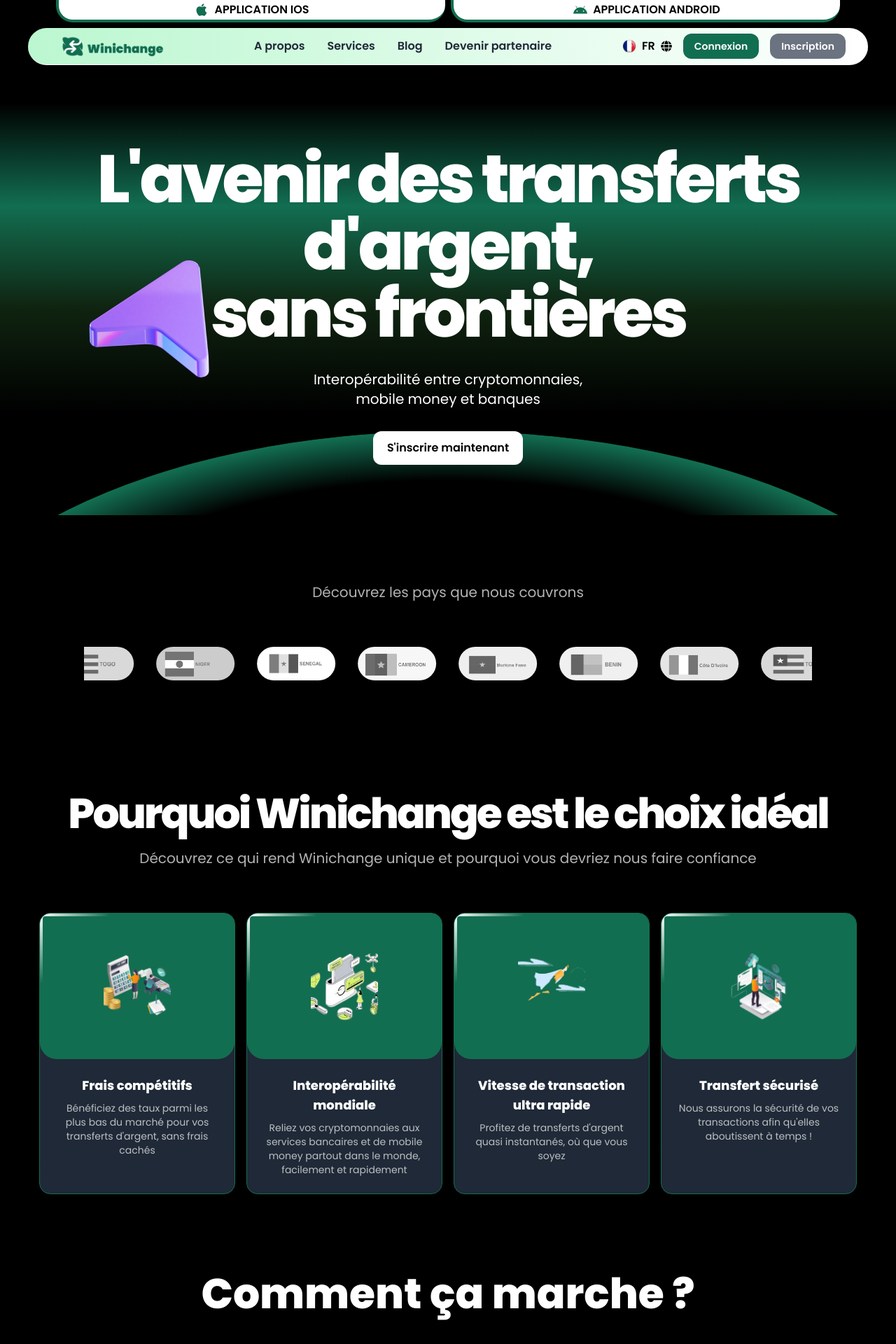
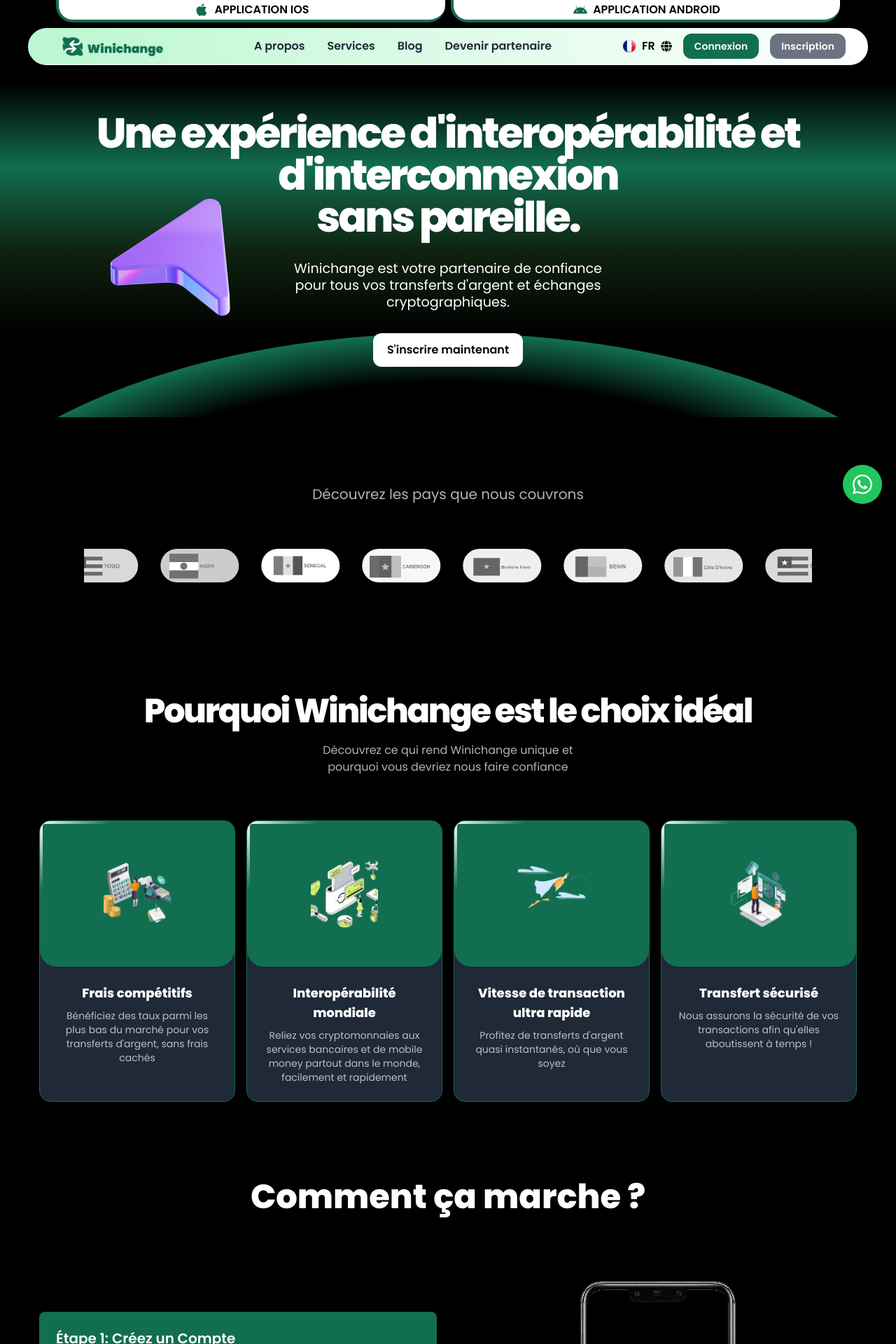
Before and after one commit to YVNNVLEX/WiniChange-Projet-Try, a Next.js app in the folder my-app/: page / in a window 1280 px wide. Shown: the top 1920 px of the page at 70% size. Built offline with nearby package versions, Linux system fonts and the light colour scheme.

Commit message:
Updated-F-S

```diff
--- a/my-app/src/app/(pages)/aboutUs/page.tsx
+++ b/my-app/src/app/(pages)/aboutUs/page.tsx
@@ -25,10 +25,10 @@
             />
           </div>
           <div className='flex-1 text-center lg:text-left space-y-5'>
-            <h1 className='text-[#126e51] text-4xl lg:text-5xl font-extrabold leading-tight'>
+            <h1 className='text-[#126e51] text-3xl lg:text-4xl font-extrabold leading-normal mb-4'>
               À Propos de <br /> WiniChange
             </h1>
-            <p className='text-black/80 text-sm md:text-lg'>
+            <p className='text-black/80 text-sm md:text-[1rem] md:leading-6'>
               Winichange est la plus grande plateforme d'achat et de vente de cryptomonnaies en Afrique.
               Notre vision est de promouvoir l'inclusion financière pour les populations africaines.
             </p>
@@ -55,17 +55,17 @@
             />
           </div>
           <div className='flex-1 text-center lg:text-left space-y-5'>
-            <h1 className='text-[#126e51] text-4xl md:text-5xl font-extrabold leading-tight'>
-              Travailler <br /> chez WiniChange
+          <h1 className='text-[#126e51] text-3xl md:text-4xl font-extrabold leading-normal mb-4'>
+            Rejoignez <br /> notre équipe chez WiniChange
           </h1>
-            <p className='text-black/80 text-sm md:text-lg'>
-              Si vous êtes passionné par la finance et/ou la technologie numérique, et que vous avez des compétences dans ce domaine,
-              Winichange vous offre l'opportunité de rejoindre ses équipes et de participer à une belle aventure professionnelle et humaine.
+          <p className='text-black/80 text-sm md:text-[1rem] md:leading-6'>
+            Vous êtes passionné par la finance ou la technologie numérique ? Vous avez des compétences dans ces domaines ?
+            WiniChange vous offre l'opportunité de rejoindre une équipe dynamique et de participer à une aventure professionnelle enrichissante.
           </p>
-            <p className='text-sm md:text-lg'>
-              Envoyez votre CV à :
+          <p className='text-sm md:text-lg text-black/80'>
+            Envoyez votre candidature à :
             <span className='text-[#126e51] underline ml-2 hover:text-green-800 transition'>
-                <a href="mailto:info@winichange.com">info@winichange.com</a>
+              <a href="mailto:recrutement@winichange.com">info@winichange.com</a>
             </span>
           </p>
         </div>
--- a/my-app/src/app/(pages)/faq/page.tsx
+++ b/my-app/src/app/(pages)/faq/page.tsx
@@ -34,7 +34,7 @@
     return (
       <div className='cursor-pointer border-b border-black/60 py-7' onClick={() => setIsOpen(!isOpen)}>
       <div className='flex items-center'>
-        <span className='flex-1 text-lg font-bold'>{questions}</span>
+        <span className='flex-1 text-[16px] font-bold'>{questions}</span>
         {isOpen ? <FaMinus className='text-[#126e51]' /> : <FaPlus className='text-[#126e51]' />}
       </div>
       <AnimatePresence>
@@ -70,8 +70,7 @@
         <Header/>
     <div className='text-[#2b2b2b] pt-40 pb-20 flex flex-col justify-center'>
       <div className='container mx-auto px-5 lg:px-20'>
-        <h2 className='text-center
-         text-4xl lg:text-5xl sm:max-w-[648px] mx-auto font-bold tracking-tighter'>Questions frequemment posées</h2>
+        <h2 className='text-center text-3xl lg:text-4xl sm:max-w-[648px] mx-auto font-bold tracking-tighter'>Questions frequemment posées</h2>
         <div className='mt-12 max-w-[648px] mx-auto'>
           {items.map(({ questions, answers}) => (
             <AccordionItem key={questions}  questions={questions} answers={answers}/>
--- a/my-app/src/app/globals.css
+++ b/my-app/src/app/globals.css
@@ -18,6 +18,7 @@
   text-decoration: none;
 
 }
+
 
 
 
--- a/my-app/src/app/sections/Features.tsx
+++ b/my-app/src/app/sections/Features.tsx
@@ -10,12 +10,14 @@
     return (
         <div className="bg-black text-white py-[20px] sm:py-16">
             <div className="container mx-auto px-4">
-                <h2 className="text-center font-bold text-5xl md:text-6xl tracking-tighter">
+                <h2 className="text-center font-bold text-3xl md:text-5xl tracking-tighter">
                     Pourquoi Winichange est le choix idéal
                 </h2>
-                <p className="text-center mt-5 text-xl text-white/70">
+                <div className='items-center flex justify-center'>
+                <p className="text-center mt-5 text-[1rem] text-white/70 max-w-96 ">
                     Découvrez ce qui rend Winichange unique et pourquoi vous devriez nous faire confiance
                 </p>
+                </div>
                 <div className="mt-16 flex flex-col md:flex-row flex-wrap gap-8 md:gap-4 justify-center">
                     {features.map(({ title, description, icon }) => (
                         <Feature title={title} description={description} icon={icon} key={title} />
--- a/my-app/src/app/sections/Hero.tsx
+++ b/my-app/src/app/sections/Hero.tsx
@@ -10,7 +10,7 @@
   const isMobile = useMediaQuery({ query: '(max-width: 767px)' });
 
     return (
-        <div className="bg-black text-white bg-hero-gradient relative overflow-clip py-[72px] sm:py-26 pt-48">
+        <div className="bg-black text-white bg-hero-gradient relative overflow-clip py-[72px] sm:py-26 pt-36">
              <div className="absolute h-[375px] w-[750px] md:w-[1536px] md:h-[768px] rounded-[100%] bg-black left-1/2 -translate-x-1/2 border
               border-[#126e51] bg-[radial-gradient(closest-side,#000_82%,#126e51)] top-[calc(100%-96px)] sm:top-[calc(100%-120px)]">
             </div>
@@ -18,16 +18,16 @@
                 <div className="flex justify-center">
                     <div className="inline-flex relative">
                     {isMobile ?(<motion.h1
-                            className="text-6xl md:text-8xl font-bold tracking-tighter text-center mt-4 inline-flex"
+                            className="text-4xl md:text-6xl font-bold tracking-tighter text-center mt-4 inline-flex"
                             initial={{ opacity: 0, y: 50 }}
                             animate={{ opacity: 1, y: 0 }}
                             transition={{ duration: 1.2, ease: "easeOut" }}
                         >
-                            L'avenir des transferts d'argent,<br /> sans frontières
+                             Une expérience  d'interopérabilité et <br /> d'interconnexion  sans pareille
                         </motion.h1>
                     ) : (
-                        <h1 className="text-6xl md:text-8xl font-bold tracking-tighter text-center mt-4 inline-flex">
-                            L'avenir des transferts d'argent,<br /> sans frontières
+                        <h1 className="text-4xl md:text-6xl font-bold tracking-tighter text-center mt-4 inline-flex">
+                              Une expérience  d'interopérabilité et d'interconnexion <br /> sans pareille.
                         </h1>
                     )}
                      <motion.div
@@ -35,7 +35,7 @@
                       drag
                       dragSnapToOrigin
                       initial={{left: '-40vw', top:'280px' }}
-                      animate={{left : '0px', top:'160px'}}
+                      animate={{left : '30px', top:'120px'}}
                       transition={{ type: 'spring', stiffness: 100, damping: 20 }}
                      >
                       <Image src={ExchangeIcon} alt="Image-Exchange"
@@ -48,12 +48,12 @@
                     </div>
                 </div>
               <div className="flex justify-center">
-              <p className="text-center text-xl mt-8 max-w-md">
-                   Interopérabilité entre cryptomonnaies, mobile money et banques
+              <p className="text-center text-sm md:text-[1.2rem] leading-4 md:leading-6 mt-8 max-w-md">
+                   Winichange est votre partenaire de confiance pour tous vos transferts d'argent et échanges cryptographiques.
                 </p>
               </div>
                 <div className="flex justify-center mt-8">
-                  <button className="bg-white text-black py-3 px-5 rounded-xl font-semibold">S'inscrire maintenant</button>
+                  <button className="bg-white text-black py-3 px-5 rounded-xl font-semibold hover:bg-gray-200">S'inscrire maintenant</button>
                 </div>
             </div>
 
--- a/my-app/src/app/sections/HowItWork.tsx
+++ b/my-app/src/app/sections/HowItWork.tsx
@@ -49,7 +49,7 @@
   return (
     <div className="bg-black text-white py-12">
       <div className="container mx-auto px-4">
-        <h2 className="font-bold text-center mb-16 text-5xl md:text-6xl">Comment ça marche ?</h2>
+        <h2 className="font-bold text-center mb-16 text-3xl md:text-5xl">Comment ça marche ?</h2>
 
         {/* Mobile Section */}
         <div className="md:hidden mt-10 md:mt-20 flex flex-col items-center justify-center">
--- a/my-app/src/app/sections/NosSolutionsProposees.tsx
+++ b/my-app/src/app/sections/NosSolutionsProposees.tsx
@@ -107,7 +107,7 @@
       <div className="container lg:flex">
         <div className="flex items-center justify-center">
           <div className="lg:max-w-[25rem] max-w-full">
-            <h2 className="h2 mb-8 md:mb-8 text-5xl md:text-6xl font-bold">
+            <h2 className="mb-8 md:mb-8 text-3xl md:text-5xl font-bold">
               Nos services que nous proposons
             </h2>
             <ul className="max-w-[22rem] mb-10">
--- a/my-app/src/app/sections/SupportSection.tsx
+++ b/my-app/src/app/sections/SupportSection.tsx
@@ -85,7 +85,7 @@
           </div>
         </div>
         <div className="lg:w-1/2 max-w-xl w-full flex flex-col space-y-8 lg:pl-12 text-white">
-          <h2 className="text-3xl md:text-4xl font-semibold mb-10 md:mb-4">
+          <h2 className="text-2xl md:text-3xl font-semibold mb-10 md:mb-4">
             Un service client à votre écoute, 24h/24 et 7j/7, parce que votre satisfaction est notre priorité !
           </h2>
           {supportOptions.map((option) => (
--- a/my-app/src/app/sections/Testimonialss.tsx
+++ b/my-app/src/app/sections/Testimonialss.tsx
@@ -10,7 +10,7 @@
     <div className='bg-black w-full'>
         <div className="container mx-auto py-10">
       <div className="text-center md-14 md:mb-24">
-        <h2 className="text-5xl md:text-6xl font-bold text-white">
+        <h2 className="text-3xl md:text-5xl font-bold text-white">
           Nos clients satisfaits
         </h2>
       </div>
```
Lines whose indentation alone changed are shown as unchanged.
